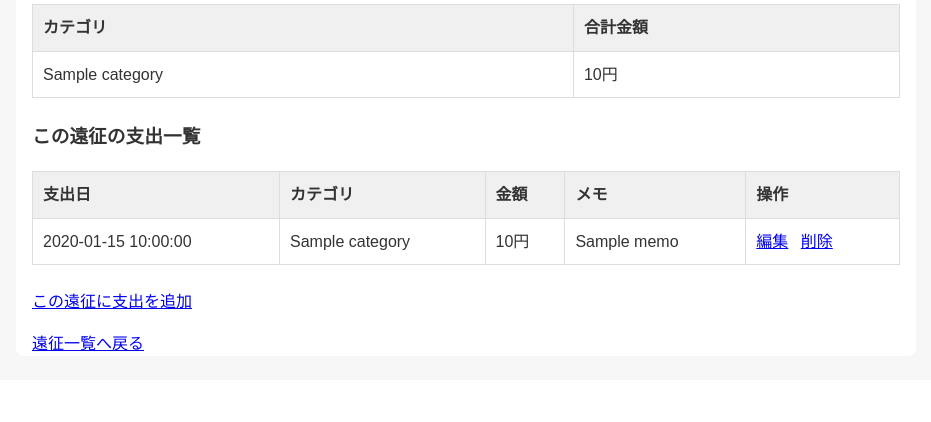
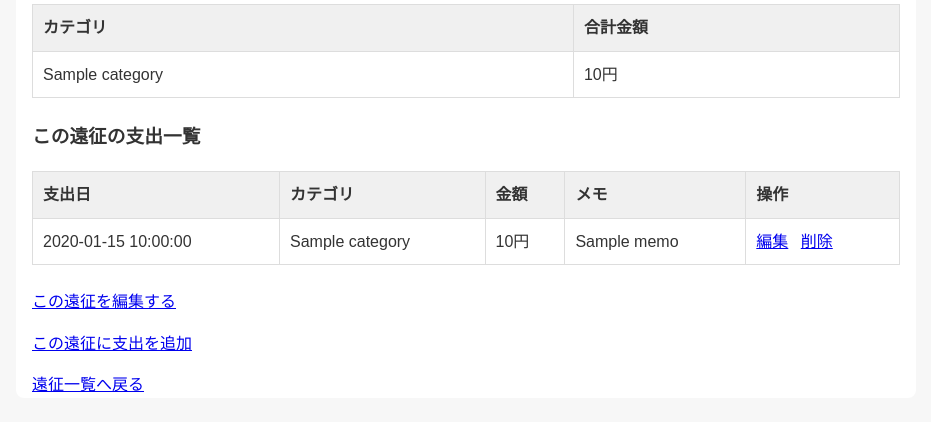
Before and after one commit to Junto-smz/my_flask_app, a Flask app: template templates/trip_detail.html in a window 1280 px wide. Shown: the part 667-1089 px from the top of the page, without its empty margins (4-935 px from the left). Before the commit the page ends 1018 px from the top, so only its background shows below. Run offline with Flask 3, Linux system fonts and the light colour scheme; the template is opened without the code that fills it: most values are stand-ins (such as "Sample title", 1, 10 or a date in 2020).

Commit message:
feat(trips): 遠征詳細に編集リンクを追加する

```diff
--- a/templates/trip_detail.html
+++ b/templates/trip_detail.html
@@ -90,6 +90,9 @@
     {% endif %}
 
     <p>
+        <a href="{{ url_for('edit_trip', trip_id = trip.id) }}">この遠征を編集する</a>
+    </p>
+    <p>
         <a href="{{ url_for('new_expense', trip_id = trip.id) }}">この遠征に支出を追加</a>
     </p>
 
```
